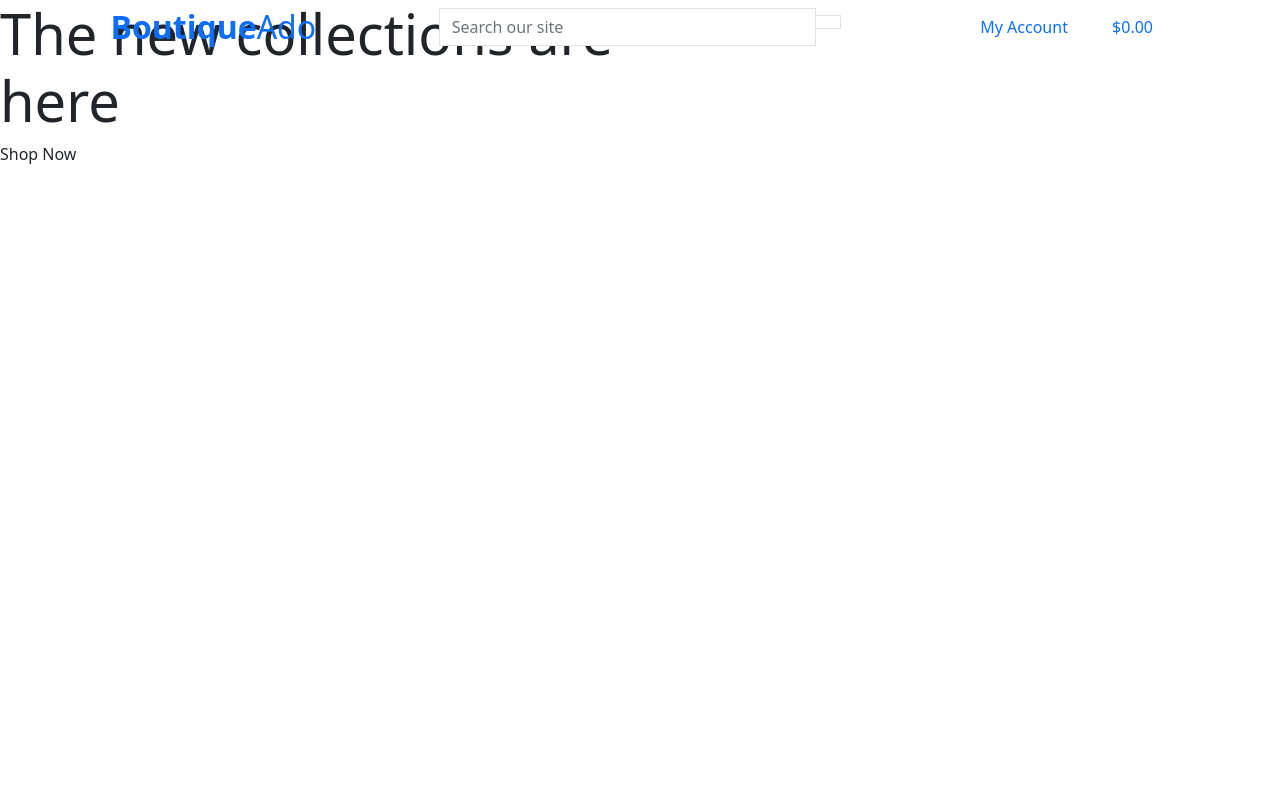
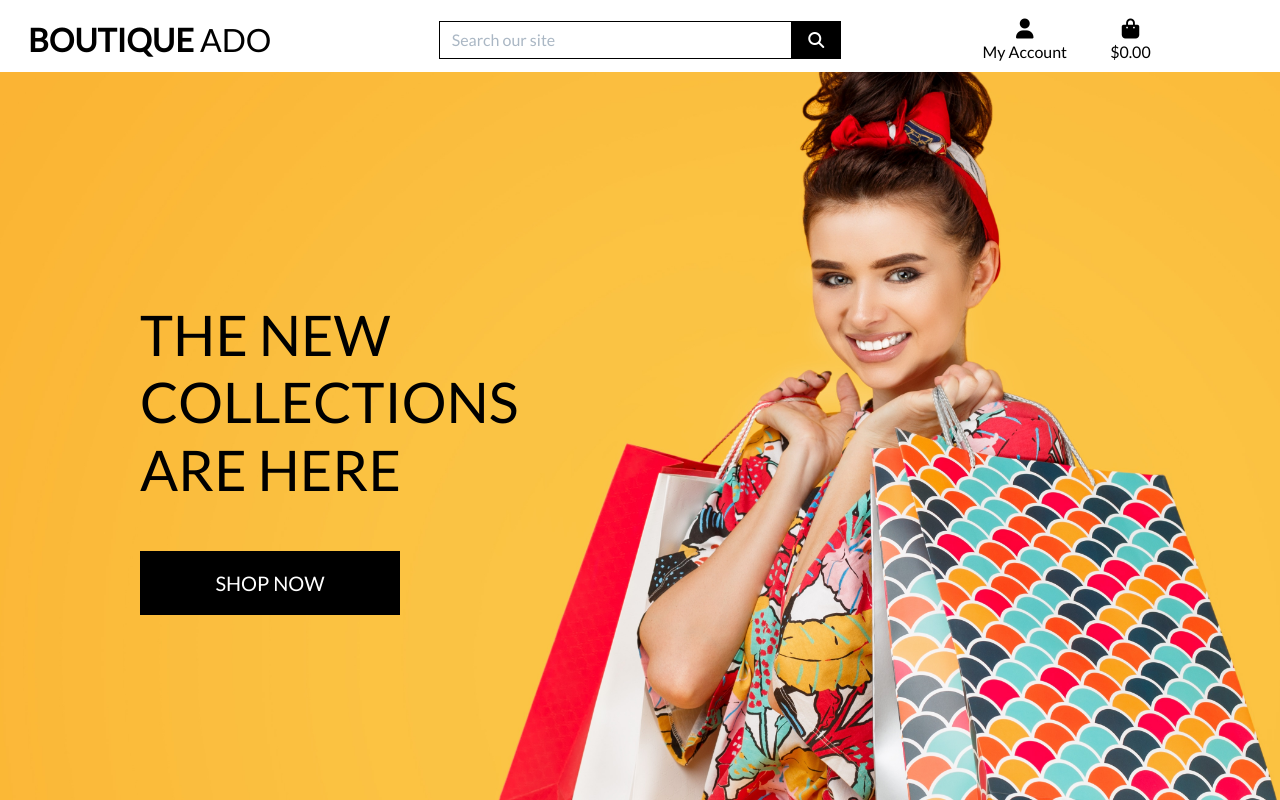
Before and after one commit to jdquerales/boutique_ado_v1, a Django app: page / in a window 1280 px wide. Run offline with Django 3.2, Linux system fonts and the light colour scheme; some libraries are stand-ins or nearby versions.

Commit message:
completed home page header and css

```diff
--- a/boutique_ado/settings.py
+++ b/boutique_ado/settings.py
@@ -70,7 +70,7 @@ TEMPLATES = [
         'OPTIONS': {
             'context_processors': [
                 'django.template.context_processors.debug',
-                'django.template.context_processors.request', # required by allauth
+                'django.template.context_processors.request',
                 'django.contrib.auth.context_processors.auth',
                 'django.contrib.messages.context_processors.messages',
             ],
@@ -151,3 +151,7 @@ USE_TZ = True
 # https://docs.djangoproject.com/en/3.1/howto/static-files/
 
 STATIC_URL = '/static/'
+STATICFILES_DIRS = (os.path.join(BASE_DIR, 'static'),)
+
+MEDIA_URL = '/media/'
+MEDIA_ROOT = os.path.join(BASE_DIR, 'media')
--- a/boutique_ado/urls.py
+++ b/boutique_ado/urls.py
@@ -15,9 +15,11 @@ Including another URLconf
 """
 from django.contrib import admin
 from django.urls import path, include
+from django.conf import settings
+from django.conf.urls.static import static
 
 urlpatterns = [
     path('admin/', admin.site.urls),
     path('accounts/', include('allauth.urls')),
     path('', include('home.urls')),
-]
+] + static(settings.MEDIA_URL, document_root=settings.MEDIA_ROOT)
--- a/home/templates/home/index.html
+++ b/home/templates/home/index.html
@@ -3,39 +3,25 @@
 
 {% block page_header %}
     <div class="container header-container">
-
         <div class="row">
-            <div class="col">
-
-
+            <div class="col"></div>
         </div>
-
-        </div>
-
-
     </div>
 {% endblock %}
 
 {% block content %}
-<div clas="container h-100">
+    <div class="container h-100">
         <div class="row h-100">
             <div class="col-7 col-md-6 my-auto">
-
                 <h1 class="display-4 logo-font text-black">
                     The new collections are here
-
                 </h1>
-
-            <div class="my-5>
+                <div class="my-5">
                     <h4>
                         <a href="" class="shop-now-button btn btn-lg rounded-0 text-uppercase py-3">Shop Now</a>
                     </h4>
                 </div>
-
             </div>
-
         </div>
-
-
     </div>
 {% endblock %}
--- /dev/null
+++ b/static/css/base.css
@@ -0,0 +1,329 @@
+html {
+    height: 100%;
+}
+
+body {
+    background: url('/media/homepage_background_cropped.jpg') no-repeat center center fixed;
+    background-size: cover;
+    height: calc(100vh - 164px);
+    color: #555;
+    font-family: 'Lato';
+}
+
+/* from Bulma */
+.icon {
+    align-items: center;
+    display: inline-flex;
+    justify-content: center;
+    height: 1.5rem;
+    width: 1.5rem;
+}
+
+.logo-font {
+    text-transform: uppercase;
+}
+
+.main-logo-link {
+    width: fit-content;
+}
+
+.shop-now-button {
+    background: black;
+    color: white;
+    min-width: 260px;
+}
+
+.btn-black {
+    background: black;
+    color: white;
+}
+
+.btn-outline-black {
+    background: white;
+    color: black !important; /* use important to override link colors for <a> elements */
+    border: 1px solid black;
+}
+
+.btn-outline-black:hover,
+.btn-outline-black:active,
+.btn-outline-black:focus {
+    background: black;
+    color: white !important;
+}
+
+.shop-now-button:hover,
+.shop-now-button:active,
+.shop-now-button:focus,
+.btn-black:hover,
+.btn-black:active,
+.btn-black:focus {
+    background: #222;
+    color: white;
+}
+
+.text-black {
+    color: #000 !important;
+}
+
+.border-black {
+    border: 1px solid black !important;
+}
+
+.bg-black {
+    background: #000 !important;
+}
+
+.overlay {
+	height: 100%;
+	width: 100%;
+	top: 0;
+	left: 0;
+	position: fixed;
+	background: white;
+	z-index: -1;
+}
+
+a.category-badge > span.badge:hover {
+    background: #212529 !important;
+    color: #fff !important;
+}
+
+.btt-button {
+    height: 42px;
+    width: 42px;
+    position: fixed;
+    bottom: 10px;
+    right: 10px;
+}
+
+.btt-link,
+.update-link,
+.remove-item {
+    cursor: pointer;
+}
+
+input[name='q']::placeholder {
+    color: #aab7c4;
+}
+
+/* ------------------------------- bootstrap toasts */
+
+.message-container {
+    position: fixed;
+    top: 72px;
+    right: 15px;
+    z-index: 99999999999;
+}
+
+.custom-toast {
+    overflow: visible;
+}
+
+.toast-capper {
+    height: 2px;
+}
+
+/* from CSS-tricks.com: https://css-tricks.com/snippets/css/css-triangle/ */
+.arrow-up {
+    width: 0;
+    height: 0;
+    border-left: 4px solid transparent;
+    border-right: 4px solid transparent;
+    border-bottom: 10px solid black;
+    position: absolute;
+    top: -10px;
+    right: 36px;
+}
+
+/* Convenience classes - colors copied from Bootstrap */
+.arrow-primary {
+    border-bottom-color: #007bff !important;
+}
+
+.arrow-secondary {
+    border-bottom-color: #6c757d !important;
+}
+
+.arrow-success {
+    border-bottom-color: #28a745 !important;
+}
+
+.arrow-danger {
+    border-bottom-color: #dc3545 !important;
+}
+
+.arrow-warning {
+    border-bottom-color: #ffc107 !important;
+}
+
+.arrow-info {
+    border-bottom-color: #17a2b8 !important;
+}
+
+.arrow-light {
+    border-bottom-color: #f8f9fa !important;
+}
+
+.arrow-dark {
+    border-bottom-color: #343a40 !important;
+}
+
+.bag-notification-wrapper {
+    height: 100px;
+    overflow-x: hidden;
+    overflow-y: auto;
+}
+
+/* -------------------------------- Media Queries */
+
+/* Slightly larger container on xl screens */
+@media (min-width: 1200px) {
+  .container {
+    max-width: 80%;
+  }
+}
+
+/* Allauth form formatting */
+
+.allauth-form-inner-content p {
+    margin-top: 1.5rem; /* mt-4 */
+    color: #6c757d; /* text-secondary */
+}
+
+.allauth-form-inner-content input {
+    border-color: #000;
+    border-radius: 0;
+}
+
+.allauth-form-inner-content label:not([for='id_remember']) {
+    display: none;
+}
+
+.allauth-form-inner-content input::placeholder {
+    color: #aab7c4;
+}
+
+.allauth-form-inner-content button,
+.allauth-form-inner-content input[type='submit'] {
+	/* btn */
+	display: inline-block;
+    font-weight: 400;
+    color: #fff;
+    text-align: center;
+    vertical-align: middle;
+    -webkit-user-select: none;
+    -moz-user-select: none;
+    -ms-user-select: none;
+    user-select: none;
+    background-color: #000;
+    border: 1px solid #000;
+    padding: .375rem .75rem;
+    font-size: 1rem;
+    line-height: 1.5;
+    border-radius: 0;
+
+    /* standard bootstrap btn transitions */
+    transition: color .15s ease-in-out,background-color .15s ease-in-out,border-color .15s ease-in-out,box-shadow .15s ease-in-out;
+}
+
+.allauth-form-inner-content button:hover,
+.allauth-form-inner-content input[type='submit']:hover {
+	color: #fff;
+    background-color: #222;
+    border-color: #222;
+}
+
+.allauth-form-inner-content a {
+	color: #17a2b8; /* text-info */
+}
+
+/* Product Form */
+
+.btn-file {
+    position: relative;
+    overflow: hidden;
+}
+
+.btn-file input[type="file"] {
+    position: absolute;
+    top: 0;
+    right: 0;
+    min-width: 100%;
+    min-height: 100%;
+    opacity: 0;
+    cursor: pointer;
+}
+
+.custom-checkbox .custom-control-label::before {
+    border-radius: 0;
+    border-color: #dc3545;
+}
+
+.custom-checkbox .custom-control-input:checked~.custom-control-label::before {
+    background-color: #dc3545;
+    border-color: #dc3545;
+    border-radius: 0;
+}
+
+
+/* fixed top navbar only on medium and up */
+@media (min-width: 992px) {
+    .fixed-top-desktop-only {
+        position: fixed;
+        top: 0;
+        right: 0;
+        left: 0;
+        z-index: 1030;
+    }
+
+    .header-container {
+        padding-top: 164px;
+    }
+}
+
+/* pad the top a bit when navbar is collapsed on mobile */
+@media (max-width: 991px) {
+    .header-container {
+        padding-top: 116px;
+    }
+
+    body {
+        height: calc(100vh - 116px);
+    }
+
+    .display-4.logo-font.text-black {
+        font-size: 2rem;
+    }
+
+    .nav-link {
+        padding: 0.15rem;
+    }
+
+    .nav-link i.fa-lg {
+        font-size: 1rem;
+    }
+
+    .navbar-toggler {
+        padding: .6rem .6rem;
+        font-size: 1rem;
+    }
+
+    #delivery-banner h4 {
+        font-size: .9rem;
+    }
+
+    .btn.btn-outline-black.rounded-0,
+    .btn.btn-black.rounded-0 {
+        padding: .375rem .375rem;
+    }
+
+    .btn.btn-outline-black.rounded-0.btn-lg,
+    .btn.btn-black.rounded-0.btn-lg {
+        padding: .375rem .375rem;
+        font-size: .75rem;
+    }
+
+    .increment-qty, .decrement-qty {
+        padding: .25rem .5rem !important;
+    }
+}
--- a/templates/base.html
+++ b/templates/base.html
@@ -2,6 +2,7 @@
 
 <!doctype html>
 <html lang="en">
+
 <head>
     {% block meta %}
     <meta http-equiv="X-UA-Compatible" content="ie=edge">
@@ -16,7 +17,10 @@
     {% block corecss %}
 
     <!-- Bootstrap CSS -->
-    <link href="https://cdn.jsdelivr.net/npm/bootstrap@5.0.0-beta2/dist/css/bootstrap.min.css" rel="stylesheet" integrity="sha384-BmbxuPwQa2lc/FVzBcNJ7UAyJxM6wuqIj61tLrc4wSX0szH/Ev+nYRRuWlolflfl" crossorigin="anonymous">
+    <link href="https://cdn.jsdelivr.net/npm/bootstrap@5.0.0-beta2/dist/css/bootstrap.min.css" rel="stylesheet"
+        integrity="sha384-BmbxuPwQa2lc/FVzBcNJ7UAyJxM6wuqIj61tLrc4wSX0szH/Ev+nYRRuWlolflfl" crossorigin="anonymous">
+    <link rel="stylesheet" href="https://fonts.googleapis.com/css?family=Lato&display=swap">
+    <link rel="stylesheet" href="{% static 'css/base.css' %}">
 
     {% endblock %}
 
@@ -25,9 +29,16 @@
     {% endblock %}
 
     {% block corejs %}
-    <script src="https://cdn.jsdelivr.net/npm/bootstrap@5.0.0-beta2/dist/js/bootstrap.bundle.min.js" integrity="sha384-b5kHyXgcpbZJO/tY9Ul7kGkf1S0CWuKcCD38l8YkeH8z8QjE0GmW1gYU5S9FOnJ0" crossorigin="anonymous"></script>
-    <script src="https://cdn.jsdelivr.net/npm/@popperjs/core@2.6.0/dist/umd/popper.min.js" integrity="sha384-KsvD1yqQ1/1+IA7gi3P0tyJcT3vR+NdBTt13hSJ2lnve8agRGXTTyNaBYmCR/Nwi" crossorigin="anonymous"></script>
-    <script src="https://cdn.jsdelivr.net/npm/bootstrap@5.0.0-beta2/dist/js/bootstrap.min.js" integrity="sha384-nsg8ua9HAw1y0W1btsyWgBklPnCUAFLuTMS2G72MMONqmOymq585AcH49TLBQObG" crossorigin="anonymous"></script>
+    <script src="https://kit.fontawesome.com/69b4c992b5.js" crossorigin="anonymous"></script>
+    <script src="https://cdn.jsdelivr.net/npm/bootstrap@5.0.0-beta2/dist/js/bootstrap.bundle.min.js"
+        integrity="sha384-b5kHyXgcpbZJO/tY9Ul7kGkf1S0CWuKcCD38l8YkeH8z8QjE0GmW1gYU5S9FOnJ0"
+        crossorigin="anonymous"></script>
+    <script src="https://cdn.jsdelivr.net/npm/@popperjs/core@2.6.0/dist/umd/popper.min.js"
+        integrity="sha384-KsvD1yqQ1/1+IA7gi3P0tyJcT3vR+NdBTt13hSJ2lnve8agRGXTTyNaBYmCR/Nwi"
+        crossorigin="anonymous"></script>
+    <script src="https://cdn.jsdelivr.net/npm/bootstrap@5.0.0-beta2/dist/js/bootstrap.min.js"
+        integrity="sha384-nsg8ua9HAw1y0W1btsyWgBklPnCUAFLuTMS2G72MMONqmOymq585AcH49TLBQObG"
+        crossorigin="anonymous"></script>
     {% endblock %}
 
     {% block extra_js%}
@@ -36,12 +47,13 @@
 
     <title>Boutique Ado {% block extra_title %}{% endblock %}</title>
 </head>
+
 <body>
     <header class="container-fluid fixed-top">
-        <div class="row">
+        <div id="topnav" class="row bg-white pt-lg-2 d-none d-lg-flex">
             <div class="col-12 col-lg-4 my-auto py-1 py-lg-0 text-center text-lg-left">
                 <a href="{% url 'home' %}" class="nav-link main-logo-link">
-                    <h2 class="logo-font text-black my-0"><strong>Boutique</strong>Ado</h2>
+                    <h2 class="logo-font text-black my-0"><strong>Boutique</strong> Ado</h2>
                 </a>
             </div>
             <div class="col-12 col-lg-4 my-auto py-1 py-lg-0">
@@ -67,7 +79,8 @@
 
                 <ul class="list-inline list-unstyled text-center text-lg-right my-0">
                     <li class="list-inline-item dropdown">
-                          <a class="text-black nav-link" href="#" id="user-options" data-toggle="dropdown" aria-haspopup="true" aria-expanded="false">
+                        <a class="text-black nav-link" href="#" id="user-options" data-toggle="dropdown"
+                            aria-haspopup="true" aria-expanded="false">
                             <div class="text-center">
                                 <div><i class="fas fa-user fa-lg"></i></div>
                                 <p class="my-0">My Account</p>
@@ -88,7 +101,8 @@
                     </li>
                     <li class="list-inline-item">
 
-                     <a class="{% if grand_total %}text-info font-weight-bold{% else %}text-black{% endif %} nav-link" href="{% url 'view_bag' %}">
+                        <a class="{% if grand_total %}text-info font-weight-bold{% else %}text-black{% endif %} nav-link"
+                            href="">
                             <div class="text-center">
                                 <div><i class="fas fa-shopping-bag fa-lg"></i></div>
                                 <p class="my-0">
```
Also changed, not shown: media/homepage_background_cropped.jpg (added). Lines whose indentation alone changed are shown as unchanged.
